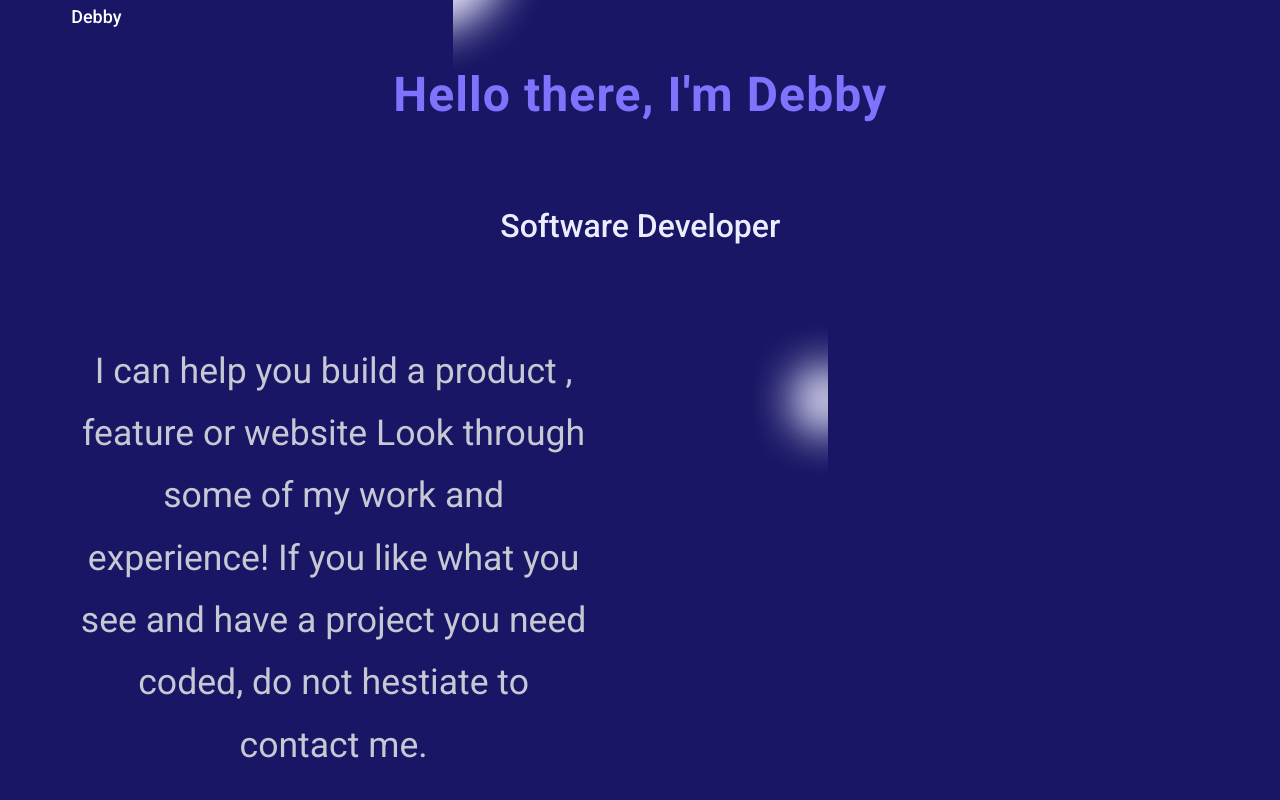
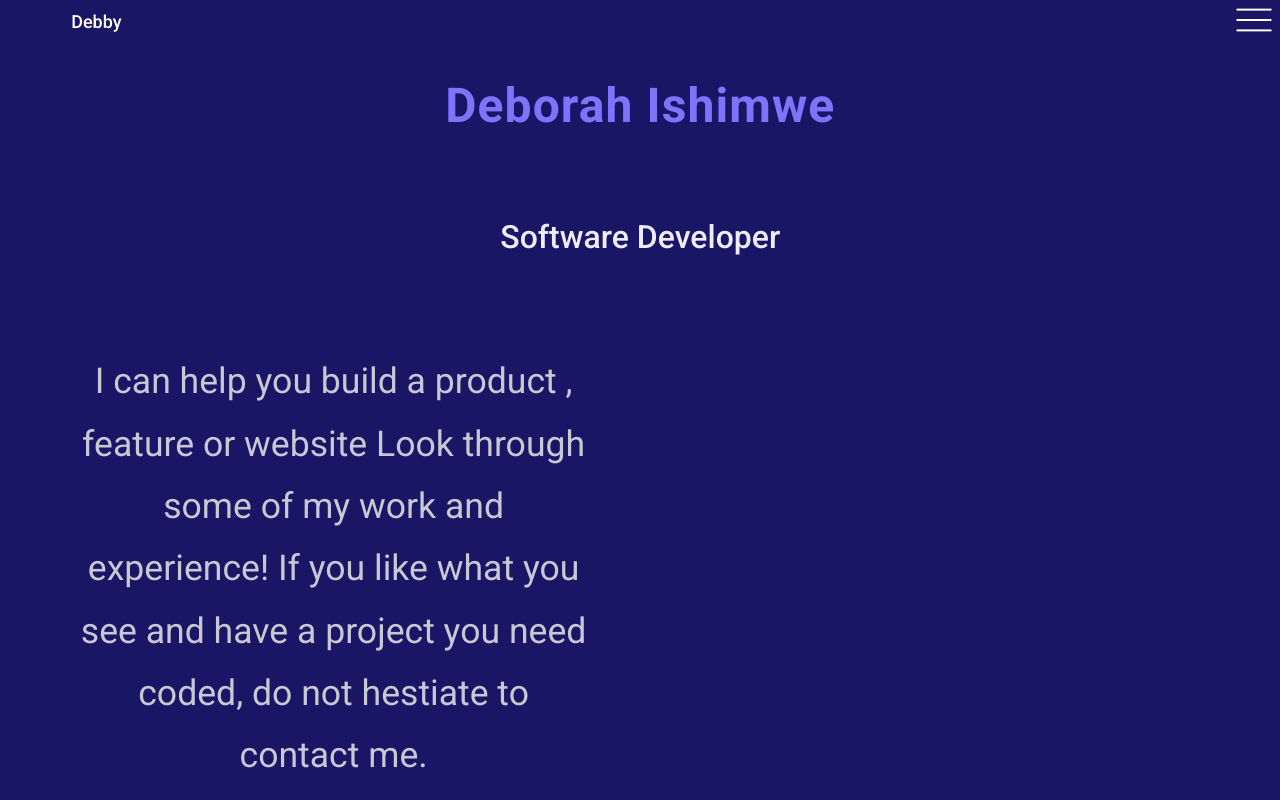
Before and after one commit to DebbyBud/project1, a website: page index.html in a window 1280 px wide. Shown: the top 800 px of the page. Drawn offline with Linux system fonts and the light colour scheme.

Commit message:
new changes
This is the HTML.
NOTE MY TEMPLATE HAS NO ABOUT ME PAGE

```diff
--- a/index.html
+++ b/index.html
@@ -20,7 +20,8 @@
 
 
             <nav>
-                <div class="others">
+                <div class="hamburger">
+                    <img src="images/Union.png" alt="Union">
                     <span class="line1"></span>
                     <span class="line2"></span>
                     <span class="line3"></span>
@@ -28,8 +29,7 @@
             </nav>
         </div>
     <section class="header">
-            <img class="bckground" src="images/bckground.png" alt="bckground">
-            <h1 class="h2">Hello there, I'm Debby</h1>
+        <h1 class="h2">Deborah Ishimwe</h1>
         <h3 class = "h3">Software Developer</h3>
 
     </section >
@@ -100,14 +100,14 @@
                     <li class="social"><img src="images/Icon-Medium.svg" alt=""></li>
                 <!-- </a> -->
             </ul>
-                <a class="work" href="#">
+            <!-- <a class="work" href="#">
                 <p> Work </p>
                 <i class="fa-solid fa-arrow-down"></i>
             </a>
             <a class="work2" href="#">
                 <i class="fa-solid fa-arrow-down"></i>
                 <p>Work </p>
-                </a>
+            </a> -->
 
         </div>
     </div>
@@ -117,7 +117,7 @@
         <img class="picture" src="images/Img Placeholder.svg" alt="img Placeholder"> -->
         <div class="workt">
             <h4 id="project">MY RECENT <br> WORK</h4>
-            <h4 id="recent">My recent work</h4>
+            <h4 id="recent">MY RECENT WORK</h4>
 
             <hr class="cut">
         </div>
```
Lines whose indentation alone changed are shown as unchanged.
